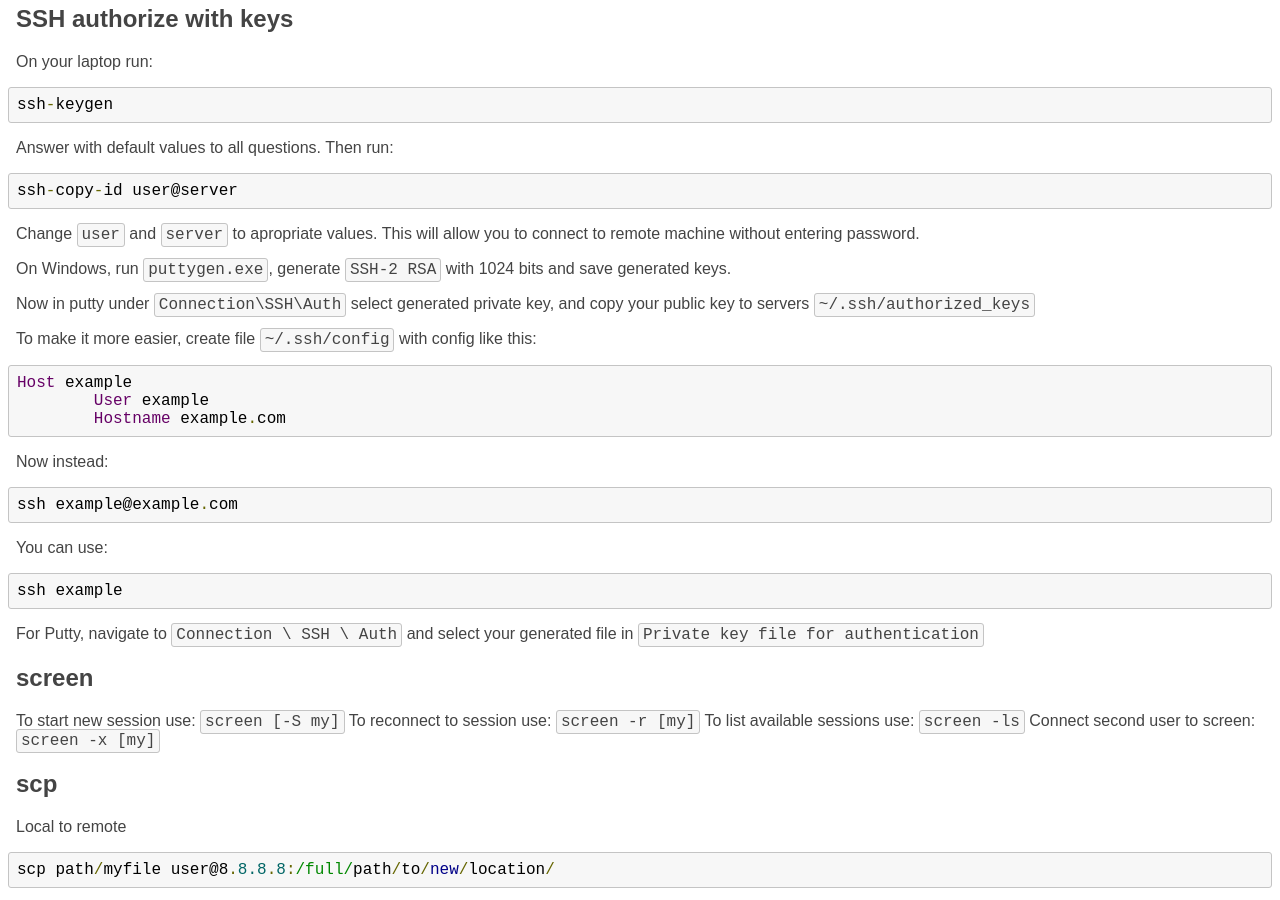
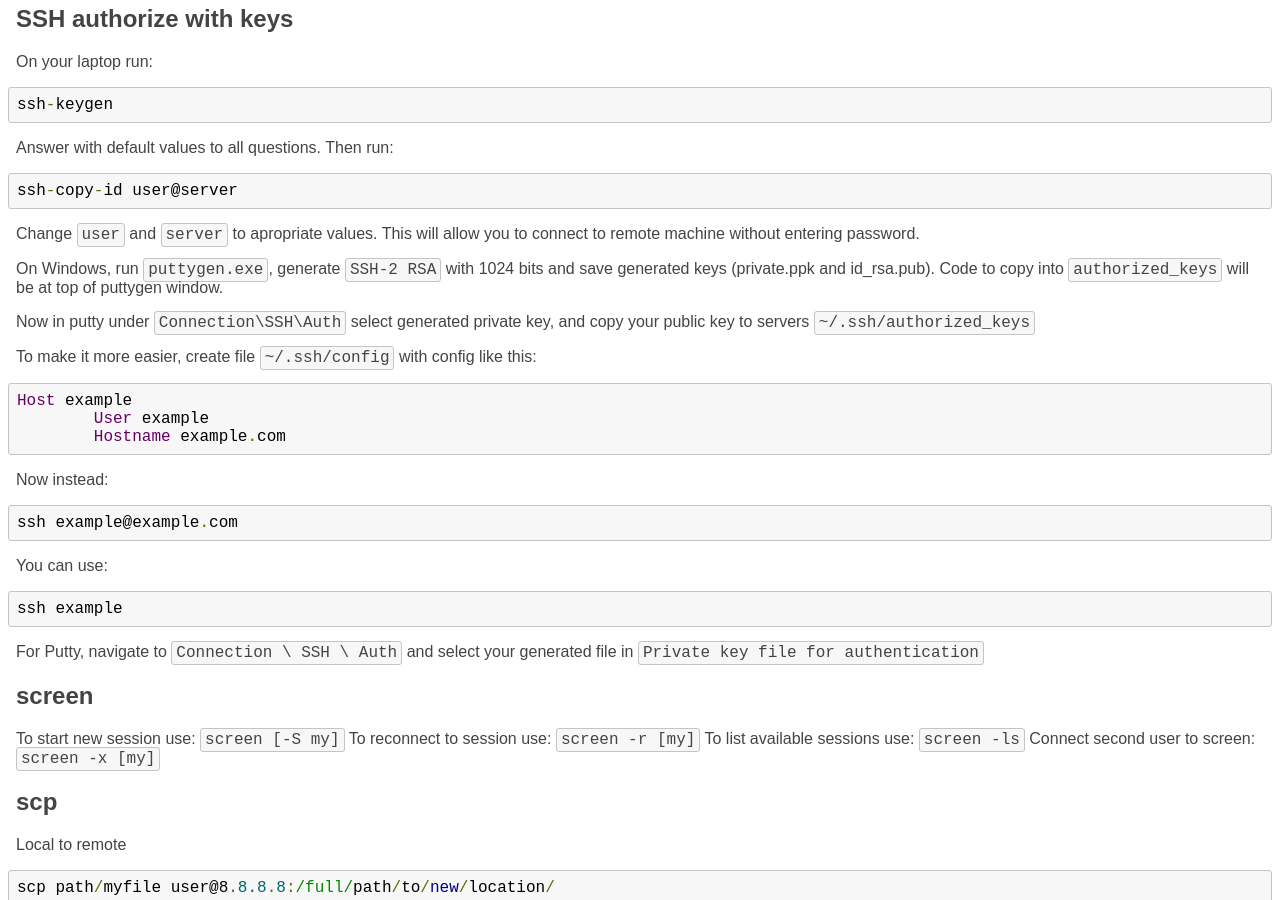
Before and after one commit to michaelbramwell/mac2000.github.com, a Jekyll site: the page built from howto/bash.md, in a window 1280 px wide and 900 px high, scrolled down 1866 px. Built offline with Jekyll 4.4.1, drawn with Linux system fonts in a browser that asks for light colours.

Commit message:
ssh keys

```diff
--- a/howto/bash.md
+++ b/howto/bash.md
@@ -107,7 +107,7 @@ Answer with default values to all questions. Then run:
 
 Change `user` and `server` to apropriate values. This will allow you to connect to remote machine without entering password.
 
-On Windows, run `puttygen.exe`, generate `SSH-2 RSA` with 1024 bits and save generated keys.
+On Windows, run `puttygen.exe`, generate `SSH-2 RSA` with 1024 bits and save generated keys (private.ppk and id_rsa.pub). Code to copy into `authorized_keys` will be at top of puttygen window.
 
 Now in putty under `Connection\SSH\Auth` select generated private key, and copy your public key to servers `~/.ssh/authorized_keys`
 
```
